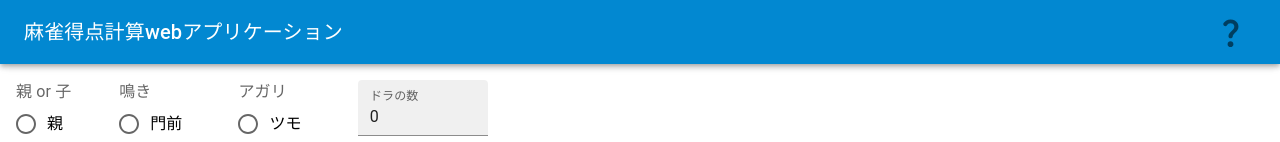
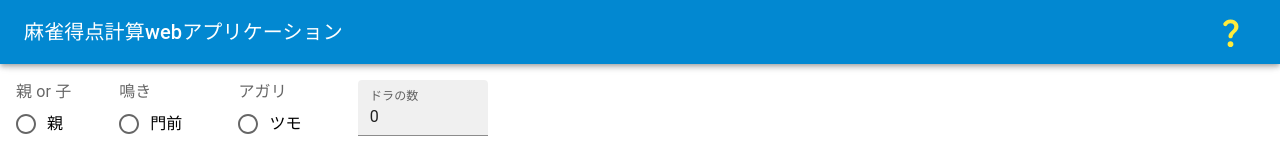
Before and after one commit to i068edo/mj-app, a Next.js app: page / in a window 1280 px wide. Shown: the top 142 px of the page. Built offline with nearby package versions, Linux system fonts and the light colour scheme.

Commit message:
はてなの色変えただけ

```diff
--- a/src/app/AppBar.js
+++ b/src/app/AppBar.js
@@ -7,7 +7,7 @@ import Button from '@mui/material/Button';
 import IconButton from '@mui/material/IconButton';
 import MenuIcon from '@mui/icons-material/Menu';
 import QuestionMarkRoundedIcon from '@mui/icons-material/QuestionMarkRounded';
-import {  } from '@mui/material/colors';
+import { yellow } from '@mui/material/colors';
 
 export default function ButtonAppBar() {
   return (
@@ -23,7 +23,7 @@ export default function ButtonAppBar() {
           </Typography>
 
           <IconButton >
-            < QuestionMarkRoundedIcon fontSize="large"  color='transparent' />
+            < QuestionMarkRoundedIcon fontSize="large"  sx={{color: yellow[500]}} />
           </IconButton>
 
         </Toolbar>
```
